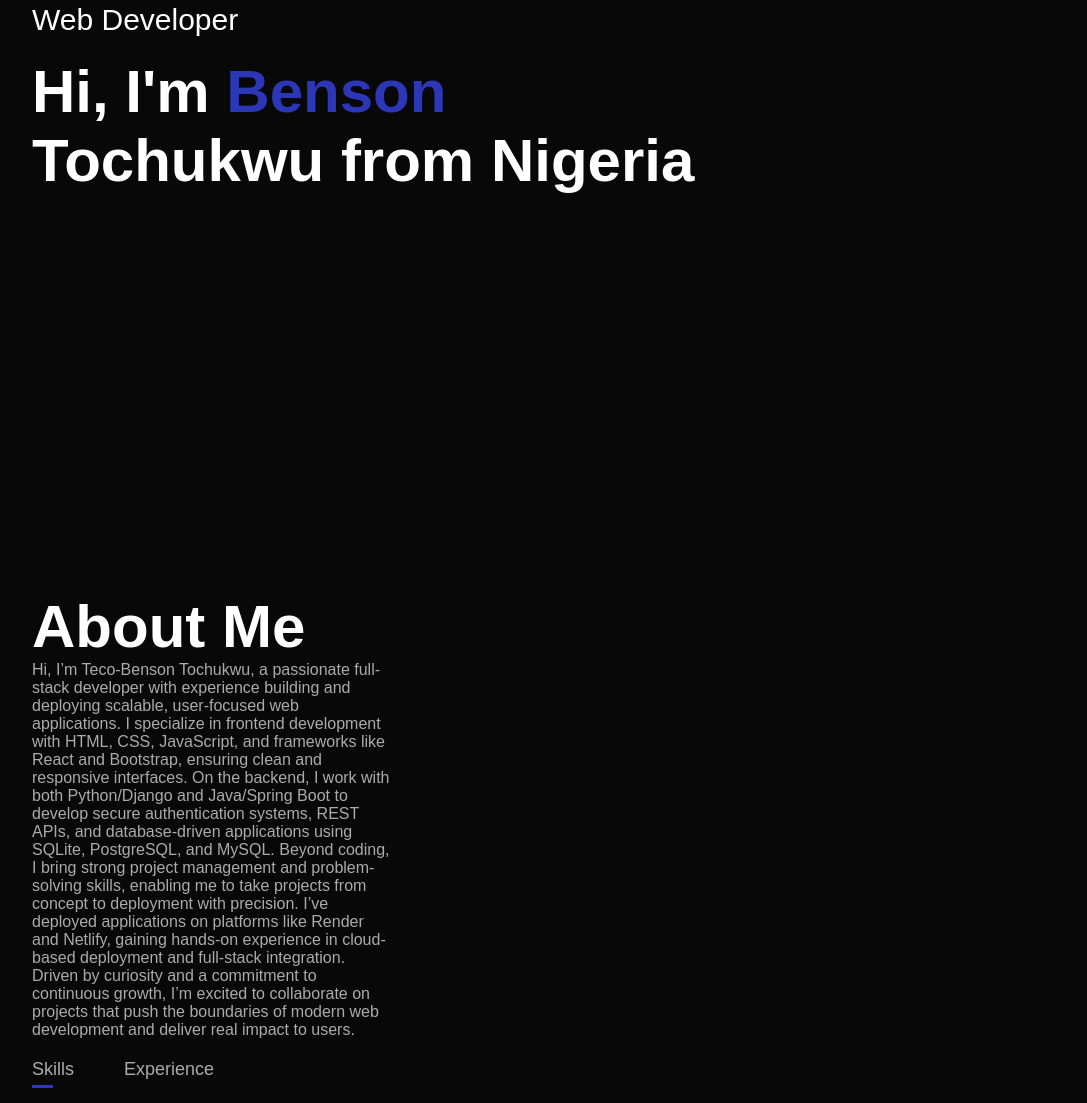
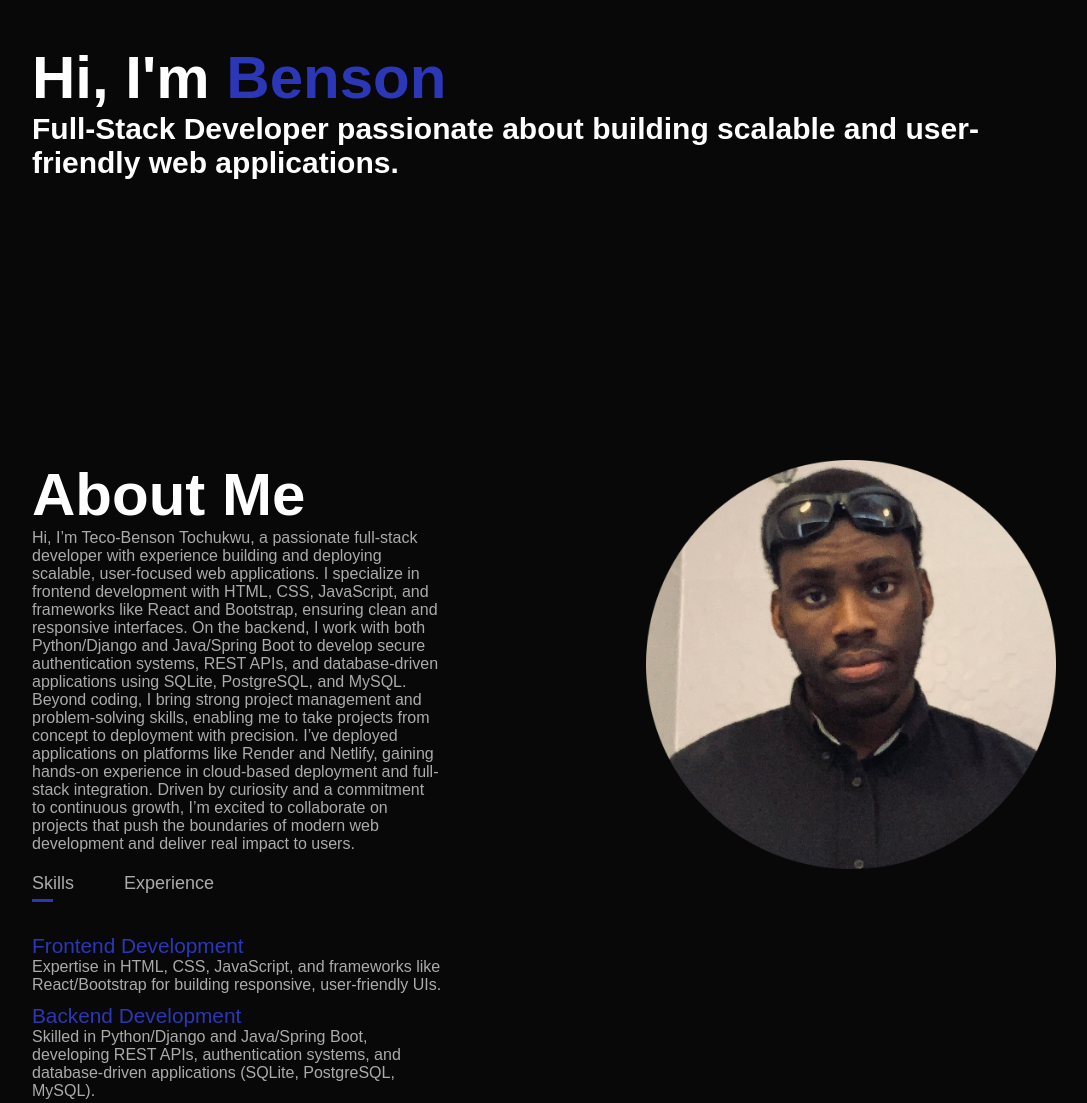
Before and after one commit to BensonTochukwu/Portfolio, a plain HTML site: page index.html in a window 1280 px wide. Shown: the part 298-1401 px from the top of the page, without its empty margins (96-1183 px from the left). Drawn offline with Linux system fonts and the light colour scheme.

Commit message:
editing apperance

```diff
--- a/index.html
+++ b/index.html
@@ -26,8 +26,11 @@
                 <i class="fa-solid fa-bars" onclick="openMenu()"></i>
             </nav>
             <div class="header-text">
-                <p>Web Developer</p>
-                <h1>Hi, I'm <span>Benson</span><br> Tochukwu from Nigeria</h1>
+                <h1>
+                    Hi, I'm <span>Benson</span><br>
+                    <span class="sub-heading">Full-Stack Developer passionate about building scalable and user-friendly
+                        web applications.</span>
+                </h1>
             </div>
         </div>
     </div>
@@ -86,6 +89,9 @@
                             </li>
                         </ul>
                     </div>
+                </div>
+                <div class="about-col-2">
+                    <img src="images/IMG_1.png" alt="Benson profile picture">
                 </div>
             </div>
         </div>
--- a/style.css
+++ b/style.css
@@ -14,17 +14,8 @@ body {
     color: #fff;
 }
 
-#header {
-    width: 100%;
-    height: 100vh;
-    background-image: url(images/background.png);
-    background-size: cover;
-    background-position: calc(100% + 300px) center;
-    background-repeat: no-repeat;
-}
-
 .container {
-    padding: 10px 10%;
+    padding: 50px 10%;
 }
 
 nav {
@@ -90,10 +81,16 @@ nav ul li a:hover::after {
     color: #2c37b8;
 }
 
+.header-text h1 .sub-heading {
+    font-size: 30px;
+    color: #fff;
+}
+
 /*-----------about---------*/
 
 #about {
-    padding: 80px 0;
+    padding-top: 180px;
+    padding-bottom: 10px;
     color: #ababab;
 }
 
@@ -104,7 +101,7 @@ nav ul li a:hover::after {
 }
 
 .about-col-1 {
-    flex-basis: 35%;
+    flex-basis: 40%;
 }
 
 .about-col-1 img {
@@ -113,8 +110,20 @@ nav ul li a:hover::after {
 }
 
 .about-col-2 {
-    flex-basis: 60%;
+    flex-basis: 40%;
 }
+
+.about-col-2 img {
+    width: 100%;
+    height: auto;
+    /* keep aspect ratio */
+    max-width: 100%;
+    /* prevent it from overflowing */
+    border-radius: 15px;
+    object-fit: cover;
+    /* crop nicely if the container has fixed height */
+}
+
 
 .sub-title {
     font-size: 60px;
@@ -175,7 +184,7 @@ nav ul li a:hover::after {
 /* services */
 
 #services {
-    padding: 30px 0;
+    padding: 10px 0;
 
 }
 
@@ -430,11 +439,15 @@ nav .fas {
 
     .header-text {
         margin-top: 110%;
-        font-size: 16px;
+        font-size: 25px;
     }
 
     .header-text h1 {
-        font-size: 30px;
+        font-size: 40px;
+    }
+
+    .header-text h1 .sub-heading {
+        font-size: 25px;
     }
 
     .logo h1 {
```
Also changed, not shown: images/IMG_1.png (added).
